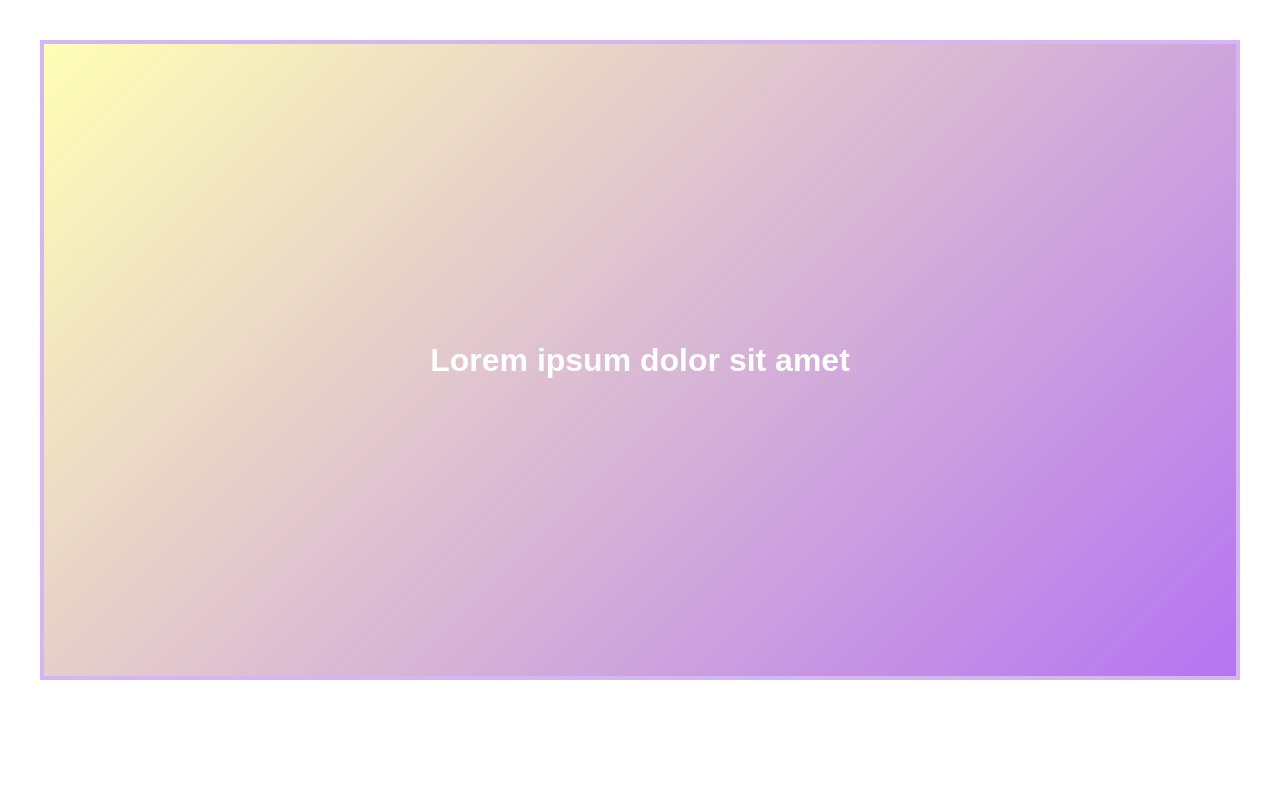
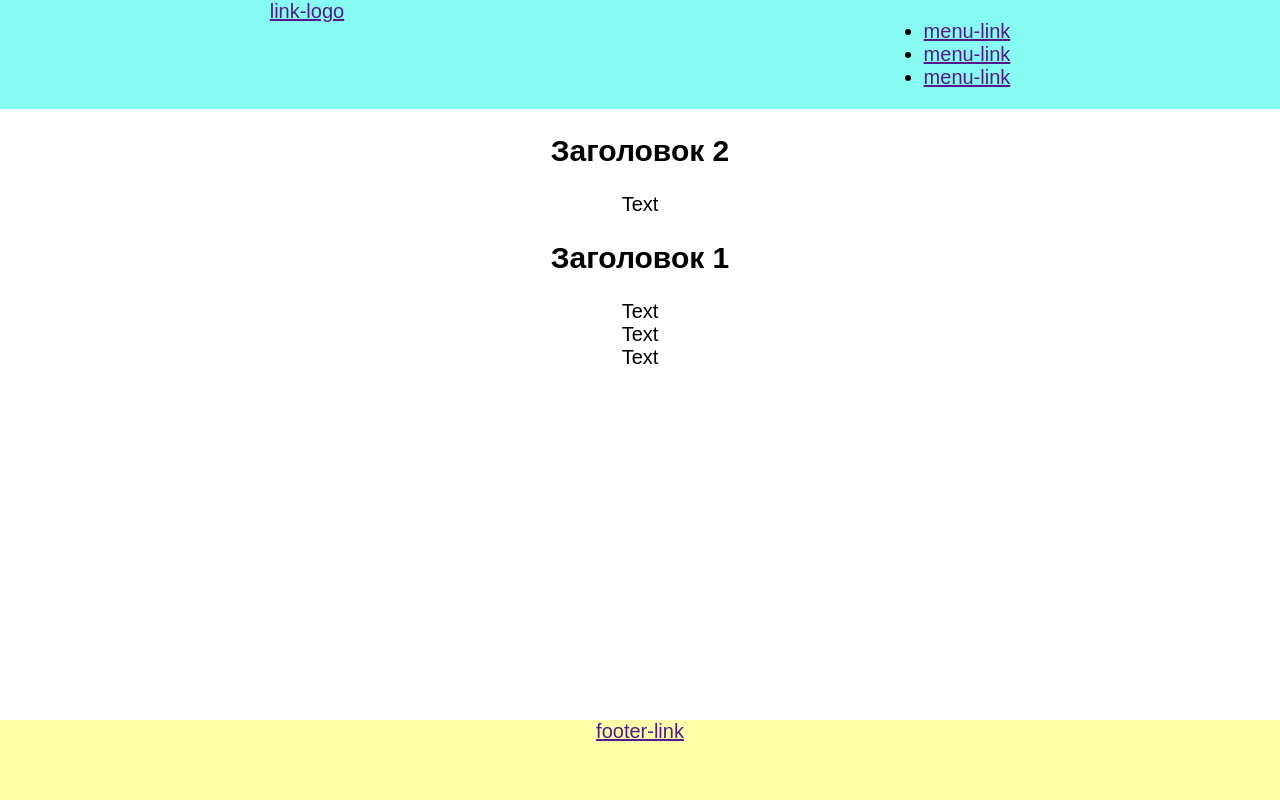
Before and after one commit to AndrewGuk1991/htm_css, a plain HTML site: page index.html in a window 1280 px wide. Drawn offline with Linux system fonts and the light colour scheme.

Commit message:
add lesson - selectors

```diff
--- a/index.html
+++ b/index.html
@@ -9,10 +9,32 @@
     <link rel="stylesheet" href="./styles.css">
 </head>
 <body>
-    <div class="box">
-        <span>
-            Lorem ipsum dolor sit amet
-        </span>
+<header>
+    <a href="">link-logo</a>
+    <ul>
+        <li>
+            <a href="">menu-link</a>
+        </li>
+        <li>
+            <a href="">menu-link</a>
+        </li>
+        <li>
+            <a href="">menu-link</a>
+        </li>
+    </ul>
+</header>
+<section>
+    <h2>Заголовок 2</h2>
+    <div>
+        <div class="text">Text</div>
+        <h2>Заголовок 1</h2>
+        <div class="text">Text</div>
+        <div class="text">Text</div>
+        <div class="text">Text</div>
     </div>
+</section>
+<footer>
+    <a href="">footer-link</a>
+</footer>
 </body>
 </html>
--- a/styles.css
+++ b/styles.css
@@ -1,37 +1,27 @@
-
-* {
-    box-sizing: border-box;
-}
-
 
 body {
     height: 100vh;
+    margin: 0;
+    display: flex;
+    flex-direction: column;
+
     font-family: Arial, Helvetica, sans-serif;
-    font-size: 2rem;
-    font-weight: 800;
-    padding: 40px;
-    margin: 0;
-    color: white;
+    font-size: 20px;
+    text-align: center;
 }
 
-.box {
-    height: 80vh;
-    border: 4px solid rgba(184, 128, 235, 0.58);
+header {
+    min-height: 80px;
+    background-color: #87faf1;
     display: flex;
-    justify-content: center;
-    align-items: center;
+    justify-content: space-around;
+}
 
-    /*background-color: #87faf1;*/
-    background-image: linear-gradient(135deg, rgba(255, 255, 146, 0.68), rgb(181, 117, 241)), url(./img/mountain1.jpg);
-    background-repeat: no-repeat;
-    background-size: cover;
-    background-position: center;
+section {
+    flex-grow: 1;
+}
 
-    /*background-attachment: fixed;*/
-
-    /*padding: 100px;*/
-    /*background-clip: padding-box;*/
-    /*background-origin: padding-box;*/
-
-    background-blend-mode: soft-light;
+footer {
+    height: 80px;
+    background-color: #fffea9;
 }
```
